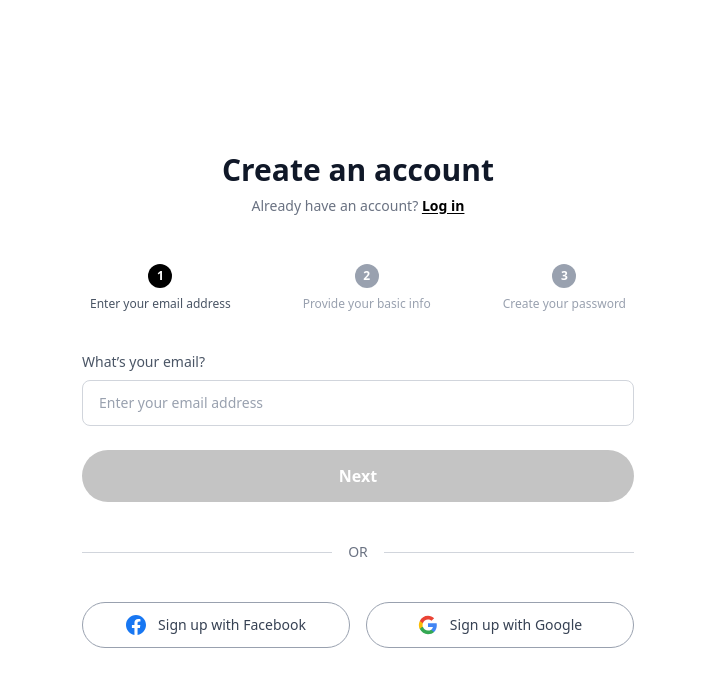
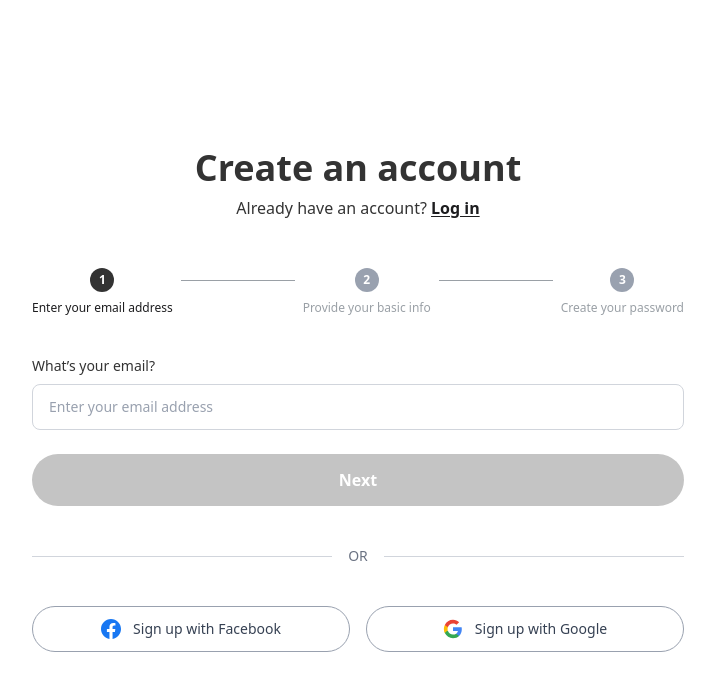
Before and after one commit to Munna-Scriptz/rexify-frontend, a React (Vite) app: page /auth/signUp in a window 1280 px wide. Shown: the top 690 px of the page, without its empty margins (282-997 px from the left). Built offline with nearby package versions, Linux system fonts and the light colour scheme.

Commit message:
Sign up Completed phase 1

```diff
--- a/src/index.css
+++ b/src/index.css
@@ -23,6 +23,7 @@
   /* ================= Text ================= */
   --color-text-primary: rgb(29, 29, 31);   /* main text */
   --color-text-secondary: #6e6e73; /* secondary text */
+  --color-coil: #333333; /* Coil text */
   --color-text-muted: #9aa0a6;     /* hints */
 
   /* ================= Borders ================= */
@@ -51,6 +52,7 @@ omg {
   /* ================= Text ================= */
   --color-text-primary: #212121;   /* main text */
   --color-text-secondary: #6e6e73; /* secondary text */
+  --color-coil: #333333; /* secondary text */
   --color-text-muted: #9aa0a6;     /* hints */
 
   /* ================= Borders ================= */
--- a/src/pages/SignUp.jsx
+++ b/src/pages/SignUp.jsx
@@ -1,85 +1,88 @@
 import React from 'react';
-
-// You can use 'react-icons' or stick to SVGs for brand logos like Google/FB
-// I've included the raw SVGs here so it works instantly without installing new packages.
+import { Link } from 'react-router';
 
 const SignUp = () => {
     return (
         <div className="min-h-screen flex items-center justify-center bg-white font-sans">
-      <div className="w-full max-w-[600px] px-6 py-12 flex flex-col items-center">
+            <div className="w-full max-w-[700px] px-6 py-12 flex flex-col items-center">
 
                 {/* 1. Header */}
-        <h1 className="text-3xl font-bold text-gray-900 mb-2">
+                <h1 className="text-4xl font-semibold text-coil mb-2">
                     Create an account
                 </h1>
-        <p className="text-gray-500 text-sm mb-12">
+                <p className="text-coil text-base mb-12">
                     Already have an account?{' '}
-          <a href="/login" className="text-black font-semibold underline underline-offset-2">
+                    <Link to="/auth/signIn" className="text-text-primary font-semibold underline underline-offset-2">
                         Log in
-          </a>
+                    </Link>
                 </p>
 
                 {/* 2. Stepper */}
-        <div className="w-full flex items-center justify-between mb-10 relative">
-          {/* Connecting Lines (Absolute to sit behind circles) */}
-          <div className="absolute top-3 left-0 w-full h-[1px] bg-gray-200 -z-10" />
+                <div className="w-full flex items-start justify-between mb-10">
 
                     {/* Step 1 */}
-          <div className="flex flex-col items-center bg-white px-2">
-            <div className="w-6 h-6 rounded-full bg-black text-white flex items-center justify-center text-xs font-bold mb-2">
+                    <div className="flex flex-col items-center w-fit">
+                        <div className="w-6 h-6 rounded-full bg-coil text-white flex items-center justify-center text-xs font-bold mb-2">
                             1
                         </div>
-            <span className="text-xs text-gray-600 font-medium">Enter your email address</span>
+                        <span className="text-xs text-text-primary font-medium whitespace-nowrap">Enter your email address</span>
                     </div>
 
-          {/* Step 2 */}
-          <div className="flex flex-col items-center bg-white px-2">
+                    {/* Line Spacer 1 */}
+                    <div className="flex-1 h-[1px] bg-text-muted mt-3 mx-2"></div>
+
+                    {/* Step 2 (Perfectly Centered) */}
+                    <div className="flex flex-col items-center w-fit">
                         <div className="w-6 h-6 rounded-full bg-gray-400 text-white flex items-center justify-center text-xs font-bold mb-2">
                             2
                         </div>
-            <span className="text-xs text-gray-400">Provide your basic info</span>
+                        <span className="text-xs text-text-muted whitespace-nowrap">Provide your basic info</span>
                     </div>
 
+                    {/* Line Spacer 2 */}
+                    <div className="flex-1 h-[1px] bg-text-muted mt-3 mx-2"></div>
+
                     {/* Step 3 */}
-          <div className="flex flex-col items-center bg-white px-2">
+                    <div className="flex flex-col items-center w-fit">
                         <div className="w-6 h-6 rounded-full bg-gray-400 text-white flex items-center justify-center text-xs font-bold mb-2">
                             3
                         </div>
-            <span className="text-xs text-gray-400">Create your password</span>
+                        <span className="text-xs text-text-muted whitespace-nowrap">Create your password</span>
                     </div>
+
                 </div>
 
                 {/* 3. Form Input */}
                 <div className="w-full mb-6">
-          <label className="block text-sm text-gray-600 mb-2 font-medium">
+                    <label className="block text-sm text-coil mb-2 font-medium">
                         What’s your email?
                     </label>
                     <input
                         type="email"
                         placeholder="Enter your email address"
-            className="w-full border border-gray-300 rounded-lg px-4 py-3 text-sm focus:outline-none focus:border-black focus:ring-1 focus:ring-black transition-colors placeholder:text-gray-400"
+                        className="w-full border border-gray-300 rounded-lg text-text-primary px-4 py-3 text-sm focus:outline-none focus:border-coil focus:ring-1 transition-colors placeholder:text-gray-400"
                     />
                 </div>
 
                 {/* 4. Next Button */}
-        <button className="w-full bg-[#C4C4C4] text-white font-semibold py-3.5 rounded-full mb-10 hover:bg-black transition-colors duration-300">
+                <button className="w-full bg-[#C4C4C4] text-white font-semibold py-3.5 rounded-full mb-10 hover:bg-text-primary transition-colors duration-300 cursor-pointer">
                     Next
                 </button>
 
                 {/* 5. Divider */}
-        <div className="w-full flex items-center gap-4 mb-10">
+                <div className="w-full flex items-center gap-4 mb-10 cursor-pointer">
                     <div className="h-[1px] bg-gray-300 flex-1"></div>
                     <span className="text-gray-500 text-sm">OR</span>
                     <div className="h-[1px] bg-gray-300 flex-1"></div>
                 </div>
 
                 {/* 6. Social Buttons */}
-        <div className="w-full flex flex-col sm:flex-row gap-4">
+                <div className="w-full flex flex-col sm:flex-row gap-4 cursor-pointer">
 
                     {/* Facebook */}
                     <button className="flex-1 flex items-center justify-center gap-3 border border-gray-400 rounded-full py-3 hover:bg-gray-50 transition-colors">
                         <svg width="20" height="20" viewBox="0 0 24 24" fill="#1877F2">
-              <path d="M24 12.073c0-6.627-5.373-12-12-12s-12 5.373-12 12c0 5.99 4.388 10.954 10.125 11.854v-8.385H7.078v-3.47h3.047V9.43c0-3.007 1.792-4.669 4.533-4.669 1.312 0 2.686.235 2.686.235v2.953H15.83c-1.491 0-1.956.925-1.956 1.874v2.25h3.328l-.532 3.47h-2.796v8.385C19.612 23.027 24 18.062 24 12.073z"/>
+                            <path d="M24 12.073c0-6.627-5.373-12-12-12s-12 5.373-12 12c0 5.99 4.388 10.954 10.125 11.854v-8.385H7.078v-3.47h3.047V9.43c0-3.007 1.792-4.669 4.533-4.669 1.312 0 2.686.235 2.686.235v2.953H15.83c-1.491 0-1.956.925-1.956 1.874v2.25h3.328l-.532 3.47h-2.796v8.385C19.612 23.027 24 18.062 24 12.073z" />
                         </svg>
                         <span className="text-gray-700 text-sm font-medium">Sign up with Facebook</span>
                     </button>
@@ -87,10 +90,10 @@ const SignUp = () => {
                     {/* Google */}
                     <button className="flex-1 flex items-center justify-center gap-3 border border-gray-400 rounded-full py-3 hover:bg-gray-50 transition-colors">
                         <svg width="20" height="20" viewBox="0 0 24 24">
-              <path d="M22.56 12.25c0-.78-.07-1.53-.2-2.25H12v4.26h5.92c-.26 1.37-1.04 2.53-2.21 3.31v2.77h3.57c2.08-1.92 3.28-4.74 3.28-8.09z" fill="#4285F4"/>
-              <path d="M12 23c2.97 0 5.46-.98 7.28-2.66l-3.57-2.77c-.98.66-2.23 1.06-3.71 1.06-2.86 0-5.29-1.93-6.16-4.53H2.18v2.84C3.99 20.53 7.7 23 12 23z" fill="#34A853"/>
-              <path d="M5.84 14.09c-.22-.66-.35-1.36-.35-2.09s.13-1.43.35-2.09V7.07H2.18C1.43 8.55 1 10.22 1 12s.43 3.45 1.18 4.93l2.85-2.84z" fill="#FBBC05"/>
-              <path d="M12 5.38c1.62 0 3.06.56 4.21 1.64l3.15-3.15C17.45 2.09 14.97 1 12 1 7.7 1 3.99 3.47 2.18 7.07l3.66 2.84c.87-2.6 3.3-4.53 6.16-4.53z" fill="#EA4335"/>
+                            <path d="M22.56 12.25c0-.78-.07-1.53-.2-2.25H12v4.26h5.92c-.26 1.37-1.04 2.53-2.21 3.31v2.77h3.57c2.08-1.92 3.28-4.74 3.28-8.09z" fill="#4285F4" />
+                            <path d="M12 23c2.97 0 5.46-.98 7.28-2.66l-3.57-2.77c-.98.66-2.23 1.06-3.71 1.06-2.86 0-5.29-1.93-6.16-4.53H2.18v2.84C3.99 20.53 7.7 23 12 23z" fill="#34A853" />
+                            <path d="M5.84 14.09c-.22-.66-.35-1.36-.35-2.09s.13-1.43.35-2.09V7.07H2.18C1.43 8.55 1 10.22 1 12s.43 3.45 1.18 4.93l2.85-2.84z" fill="#FBBC05" />
+                            <path d="M12 5.38c1.62 0 3.06.56 4.21 1.64l3.15-3.15C17.45 2.09 14.97 1 12 1 7.7 1 3.99 3.47 2.18 7.07l3.66 2.84c.87-2.6 3.3-4.53 6.16-4.53z" fill="#EA4335" />
                         </svg>
                         <span className="text-gray-700 text-sm font-medium">Sign up with Google</span>
                     </button>
```
Lines whose indentation alone changed are shown as unchanged.
